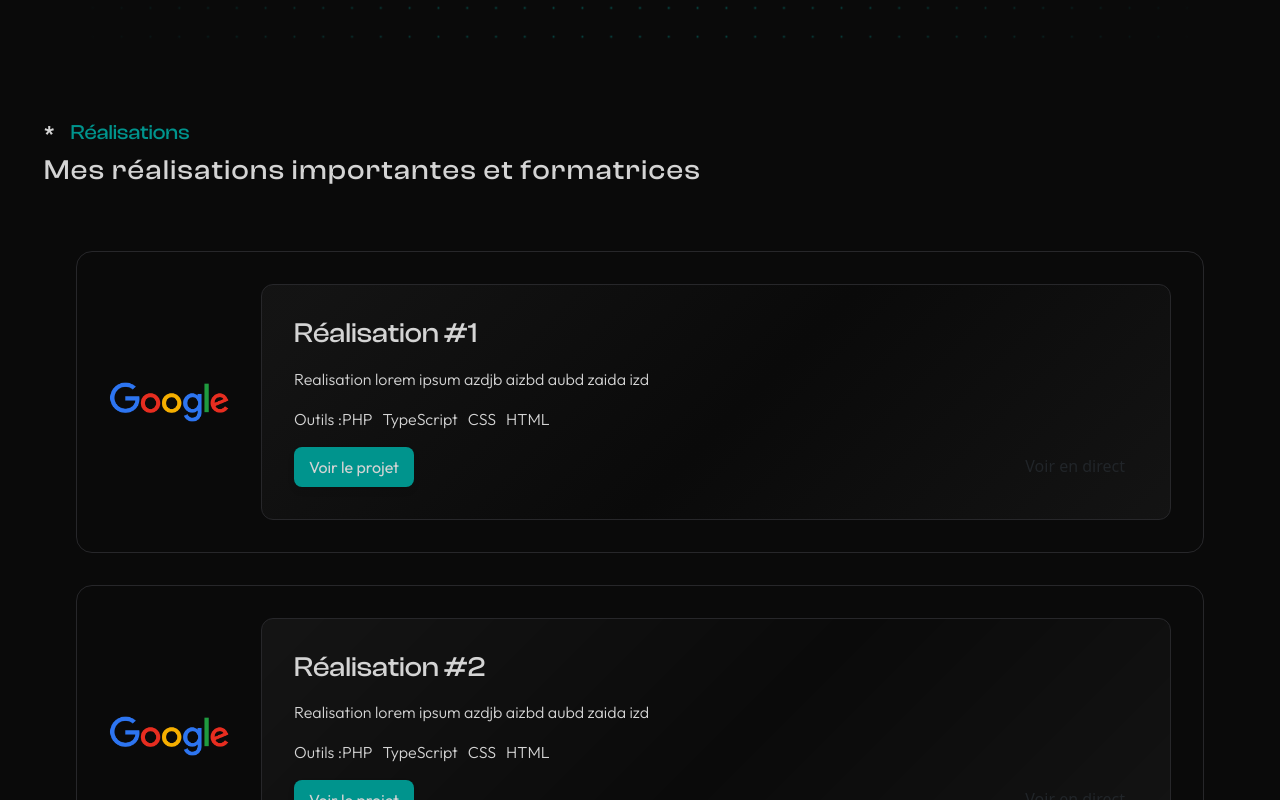
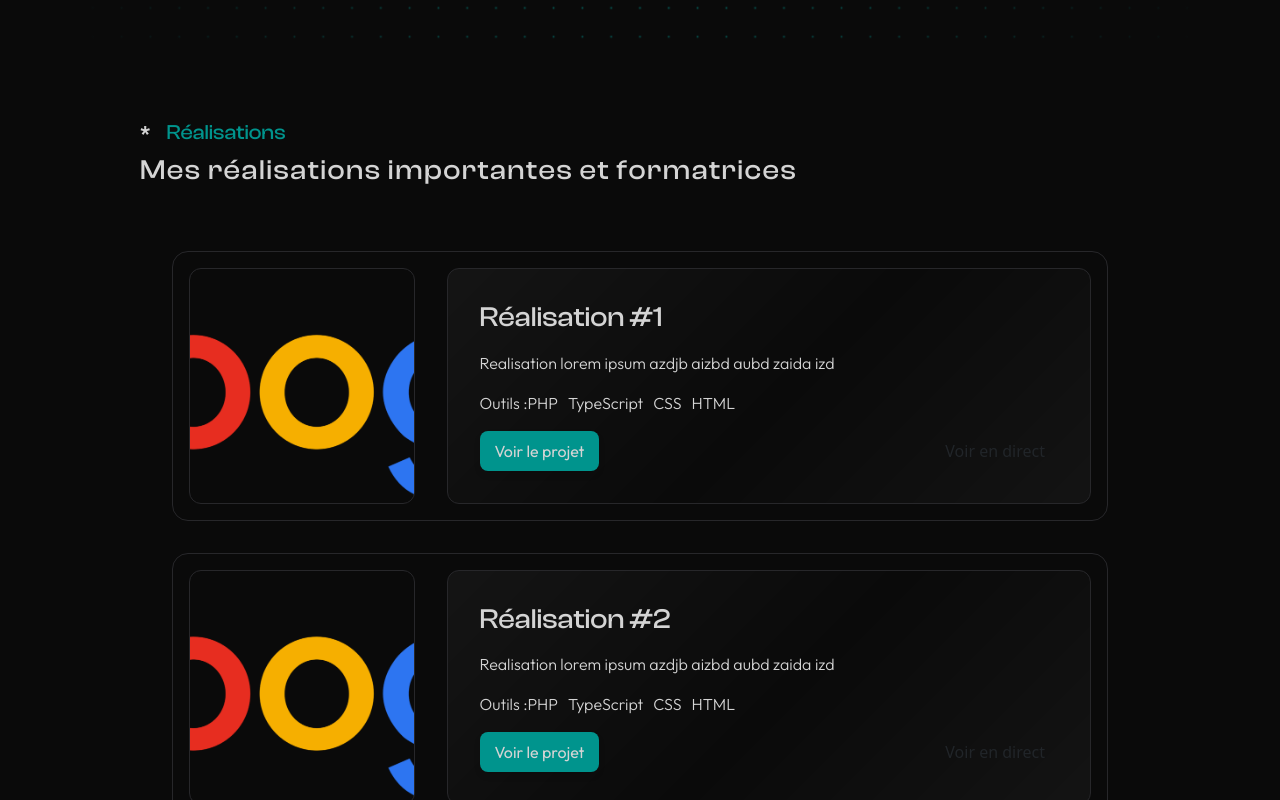
Before and after one commit to mathiasvacher/portfolio, a React (Vite) app: page / in a window 1280 px wide. Shown: the part 600-1400 px from the top of the page. Built offline with nearby package versions, Linux system fonts and the light colour scheme.

Commit message:
Ajustement CSS section realisation

```diff
--- a/package.json
+++ b/package.json
@@ -10,7 +10,7 @@
     "lint": "eslint .",
     "preview": "vite preview",
     "predeploy": "npm run build",
-    "deploy": "gh-pages -d build"
+    "deploy": "gh-pages -d dist"
   },
   "dependencies": {
     "@popperjs/core": "^2.11.8",
--- a/src/scss/custom.scss
+++ b/src/scss/custom.scss
@@ -2,6 +2,6 @@
 $grid-columns: 24;
 
 .container-fluid {
-    width: 95vw;
-    max-width: 95vw;
+    width: 80vw;
+    max-width: 80vw;
 }
--- a/src/scss/realisations.scss
+++ b/src/scss/realisations.scss
@@ -12,18 +12,23 @@
             display: flex;
             flex-direction: row;
             gap: 2rem;
-
             border: solid 1px rgb(39,39,42);
             border-radius: 1rem;
-            padding: 2rem;
+            padding: 1rem;
 
             .realisation-img {
                 justify-content: center;
                 display: flex;
                 align-items: center;
                 border-radius: 0.75rem;
+                border: solid 1px rgb(39,39,42);
+                aspect-ratio: 1/1;
+                max-width:25%;
+
                 img {
-                    max-height: 40px;
+                    height: 100%;
+                    width:100%;
+                    object-fit: cover;
                 }
             }
 
@@ -36,6 +41,7 @@
 
                 flex-direction: column;
                 display: flex;
+                justify-content: center;
                 gap: 1rem;
 
                 .realisation-outils {
@@ -50,11 +56,34 @@
                     justify-content: space-between;
                 }
 
-                .btn-live:hover {
-                    color: $accent-color;
+                .btn-live {
+                    position: relative;
+                    display: inline-flex;
+                    align-items: center; // Assure que tout est bien aligné
+
+                    &::after {
+                        content: '';
+                        position: absolute;
+                        bottom: 2px;
+                        left: 0;
+                        width: 90%;  // Ajuste selon ta préférence pour la largeur du trait
+                        height: 1px;
+                        background-color: $accent-color;  // Assure-toi que cette variable est bien définie
+                        transform-origin: bottom right;
+                        transform: scaleX(0);
+                        transition: transform 0.3s ease-in-out;
+                    }
+
+                    &:hover {
+                        color: $white;
+                    }
+
+                    &:hover::after {
+                        transform-origin: bottom left;
+                        transform: scaleX(1);
+                    }
                 }
             }
-
         }
     }
 }
--- a/vite.config.ts
+++ b/vite.config.ts
@@ -4,4 +4,5 @@ import react from '@vitejs/plugin-react'
 // https://vite.dev/config/
 export default defineConfig({
   plugins: [react()],
+  base: '/portfolio/dist/', // Assure-toi que c'est bien ton nom de repo GitHub
 })
```
